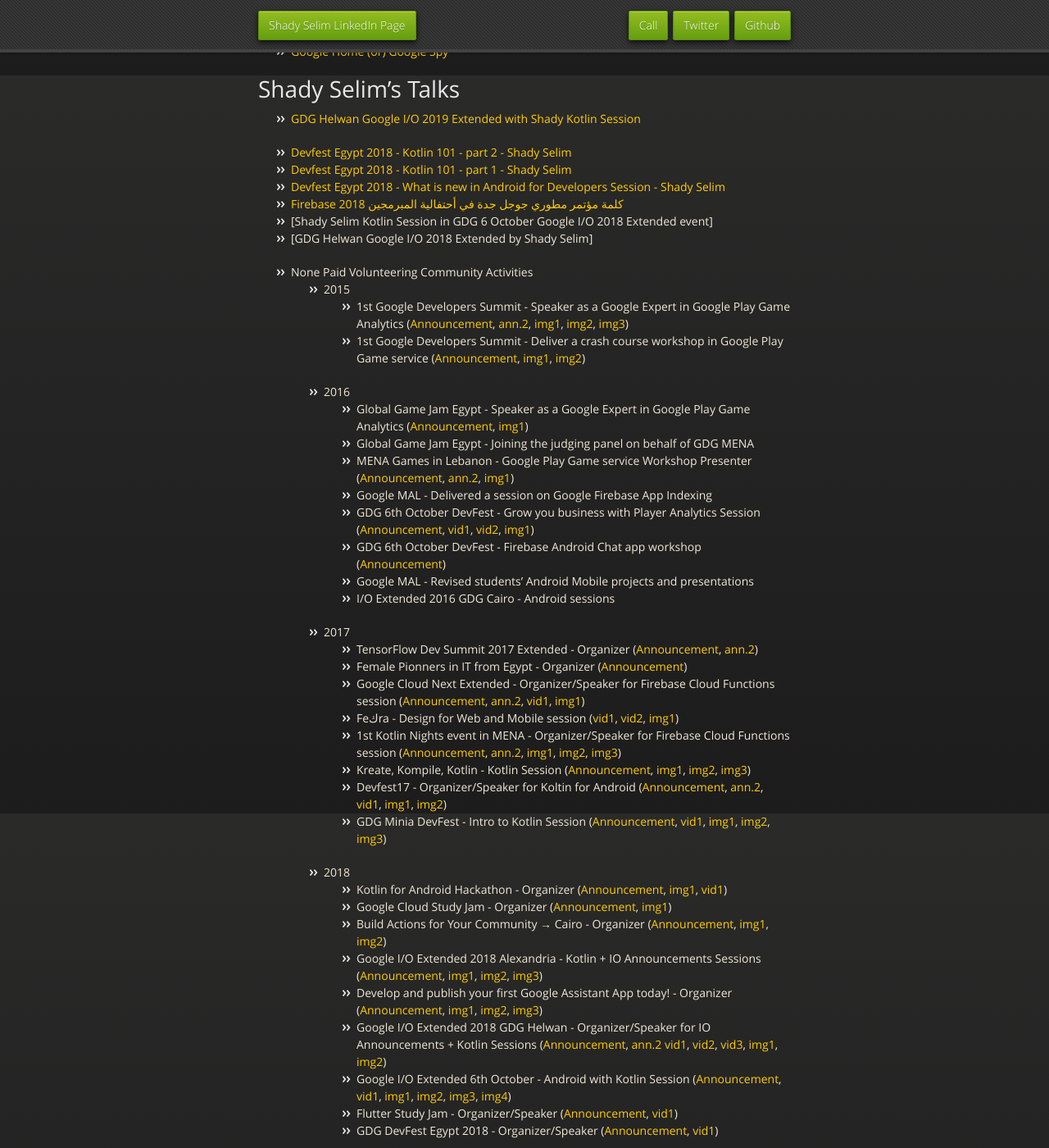
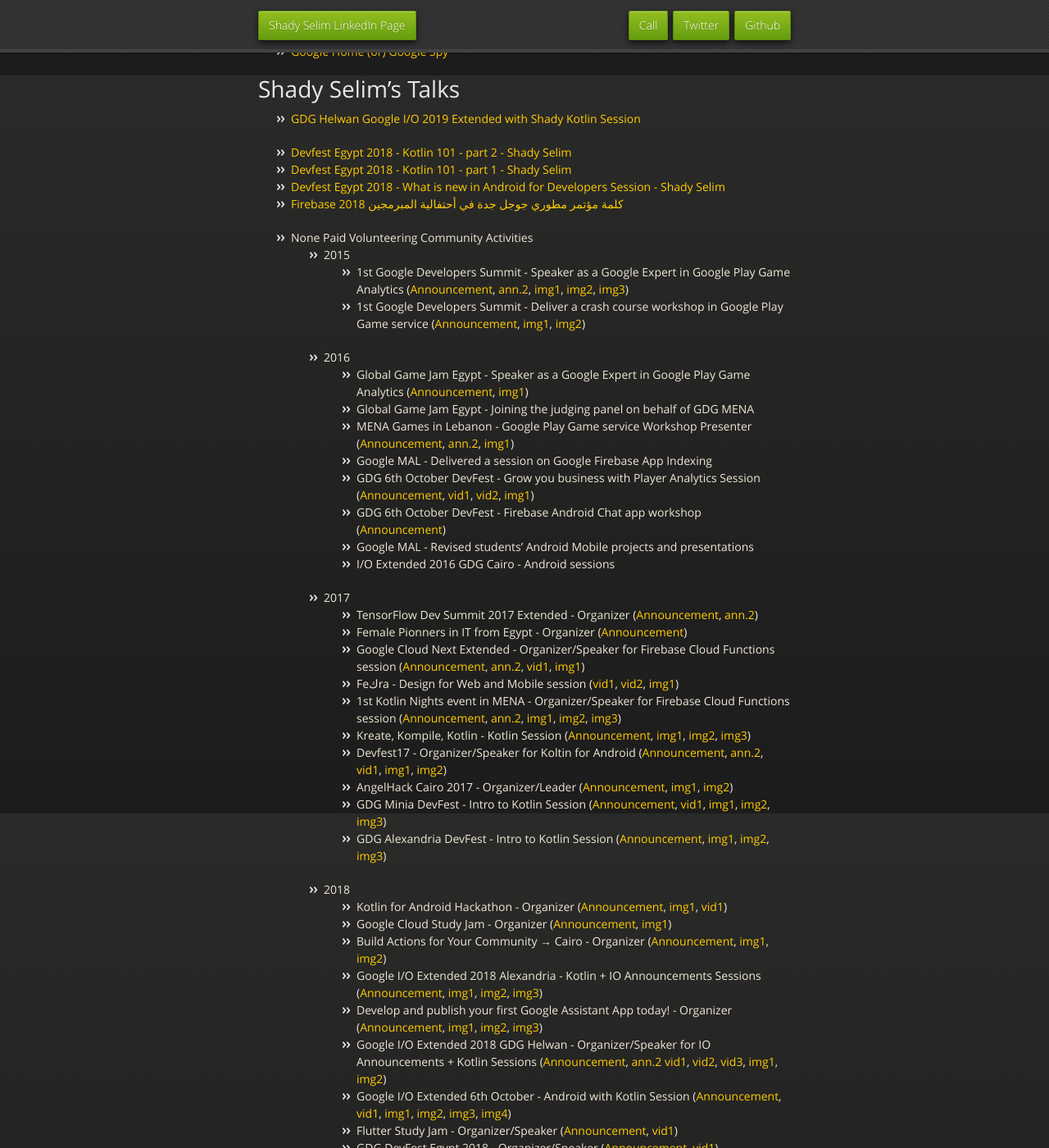
Before and after one commit to Shady-Selim/shady-selim.github.io, a Jekyll site: the page built from index.md, in a window 1280 px wide and 1400 px high, scrolled down 2608 px. Shown: the whole window at 82% size. Built offline with Jekyll 4.4.1, drawn with Linux system fonts in a browser that asks for light colours; our own code applies the rules of GitHub Pages for plain Markdown files.

Commit message:
Update index.md

```diff
--- a/index.md
+++ b/index.md
@@ -101,8 +101,6 @@
 * [Devfest Egypt 2018 - Kotlin 101 - part 1 - Shady Selim](https://youtu.be/CFYtaM88F5Q)
 * [Devfest Egypt 2018 - What is new in Android for Developers Session - Shady Selim](https://youtu.be/AL9X-sNFXbk)
 * [Firebase كلمة مؤتمر مطوري جوجل جدة في أحتفالية المبرمجين 2018](https://youtu.be/SSBKUN6wDsQ)
-* [Shady Selim Kotlin Session in GDG 6 October Google I/O 2018 Extended event]
-* [GDG Helwan Google I/O 2018 Extended by Shady Selim]
 
 - None Paid Volunteering Community Activities
   - 2015
@@ -125,7 +123,9 @@
     - 1st Kotlin Nights event in MENA - Organizer/Speaker for Firebase Cloud Functions session ([Announcement](https://www.facebook.com/events/440247016356950/), [ann.2](https://www.facebook.com/events/140096789900665/permalink/140634203180257/), [img1](https://www.facebook.com/OnlineFCIH/photos/a.1929401997274257/1929413977273059/?type=3&theater), [img2](https://www.facebook.com/OnlineFCIH/photos/a.1929401997274257/1929409980606792/?type=3&theater), [img3](https://www.facebook.com/OnlineFCIH/photos/a.1929401997274257/1929409383940185/?type=3&theater))
     - Kreate, Kompile, Kotlin - Kotlin Session ([Announcement](https://www.facebook.com/events/105537826780426/permalink/107192466614962/), [img1](https://www.facebook.com/GDG.NewCairo/photos/a.1175786619194481/1175833725856437/?type=3&theater), [img2](https://www.facebook.com/GDG.NewCairo/photos/a.1175786619194481/1175822539190889/?type=3&theater), [img3](https://www.facebook.com/GDG.NewCairo/photos/a.1175786619194481/1175938085846001/?type=3&theater))
     - Devfest17 - Organizer/Speaker for Koltin for Android ([Announcement](https://www.facebook.com/events/1875423396121326/), [ann.2](https://www.facebook.com/events/1875423396121326/permalink/1875439939453005/), [vid1](https://youtu.be/3Zsu8CuOHMU), [img1](https://www.facebook.com/dr.shady.selim/posts/1523564607728810), [img2](https://www.facebook.com/photo.php?fbid=921010654724633&set=a.381157872043250&type=3&theater))
+    - AngelHack Cairo 2017 - Organizer/Leader ([Announcement](https://www.facebook.com/events/318545328615459/), [img1](https://www.facebook.com/AngelHackHQ/photos/a.1665651500146473/1665651916813098/?type=3&theater), [img2](https://www.facebook.com/aucventurelab/photos/a.654376341293122/1558268204237260/?type=3&theater))
     - GDG Minia DevFest - Intro to Kotlin Session ([Announcement](https://www.facebook.com/dr.shady.selim/posts/1488215277930410), [vid1](https://www.facebook.com/events/1872482189682496/permalink/1881367968793918/), [img1](https://www.facebook.com/InsiderMinia/photos/pcb.1325802787531332/1325802474198030/?type=3&theater), [img2](https://www.facebook.com/InsiderMinia/photos/pcb.1325802787531332/1325802740864670/?type=3&theater), [img3](https://www.facebook.com/InsiderMinia/photos/pcb.1325802787531332/1325802134198064/?type=3&theater))
+    - GDG Alexandria DevFest - Intro to Kotlin Session ([Announcement](https://www.facebook.com/events/712265892303665/permalink/719082848288636/), [img1](https://www.facebook.com/GDG.Alexandria/photos/a.1666462433416057/1666493986746235/?type=3&theater), [img2](https://www.facebook.com/GDG.Alexandria/photos/a.1666462433416057/1666494906746143/?type=3&theater), [img3](https://www.facebook.com/GDG.Alexandria/photos/a.1666462433416057/1666493706746263/?type=3&theater))
   - 2018
     - Kotlin for Android Hackathon - Organizer ([Announcement](https://www.facebook.com/events/1971773173143270/), [img1](https://www.facebook.com/Helwan.GDG/photos/pcb.2075260026041428/2075259372708160/?type=3&theater), [vid1](https://www.facebook.com/events/1971773173143270/permalink/1996099967377257/))
     - Google Cloud Study Jam - Organizer ([Announcement](https://www.facebook.com/events/153872495327140/), [img1](https://www.facebook.com/Helwan.GDG/photos/pcb.155048288542894/2086505294916901/?type=3&theater))
```
